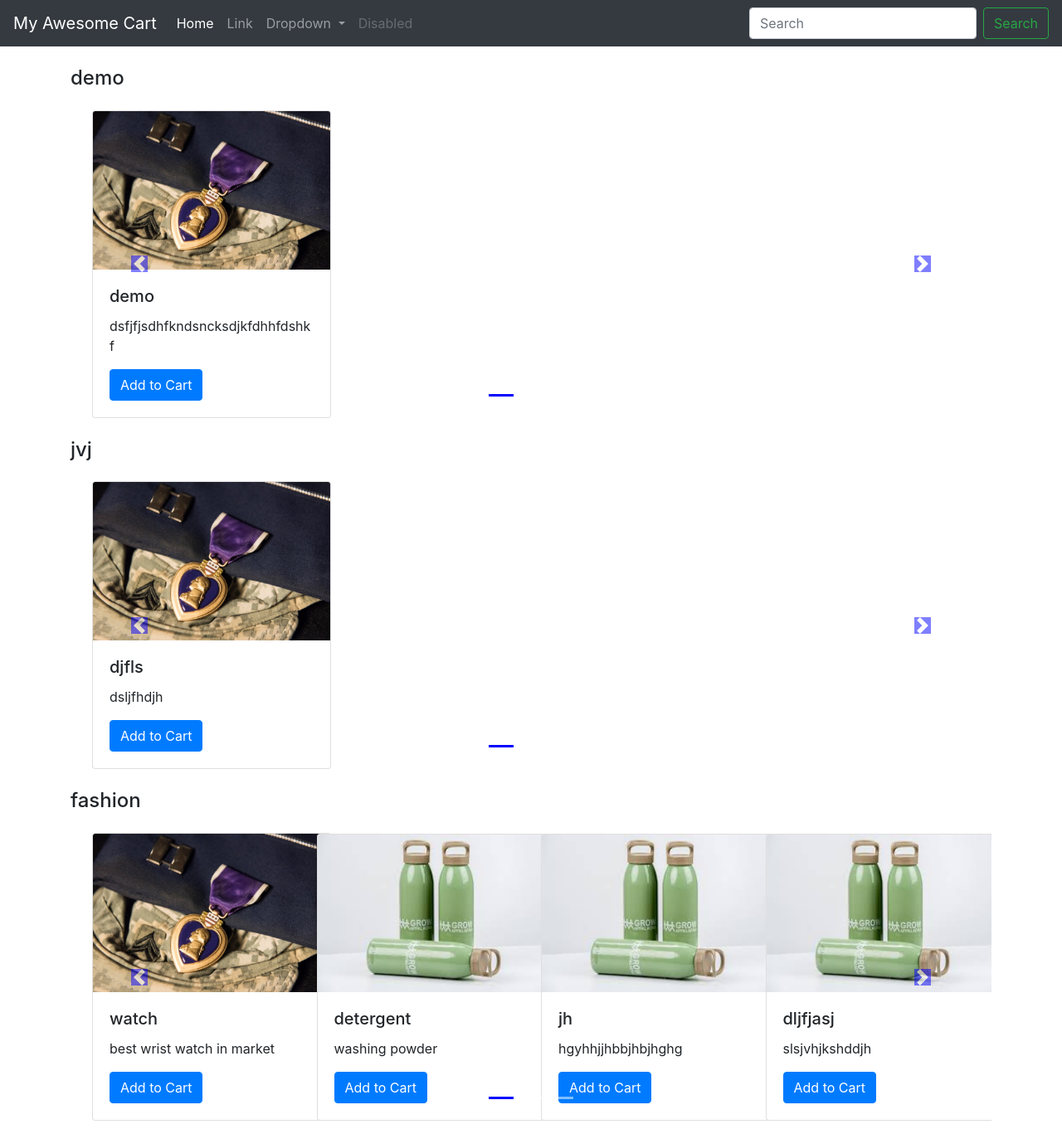
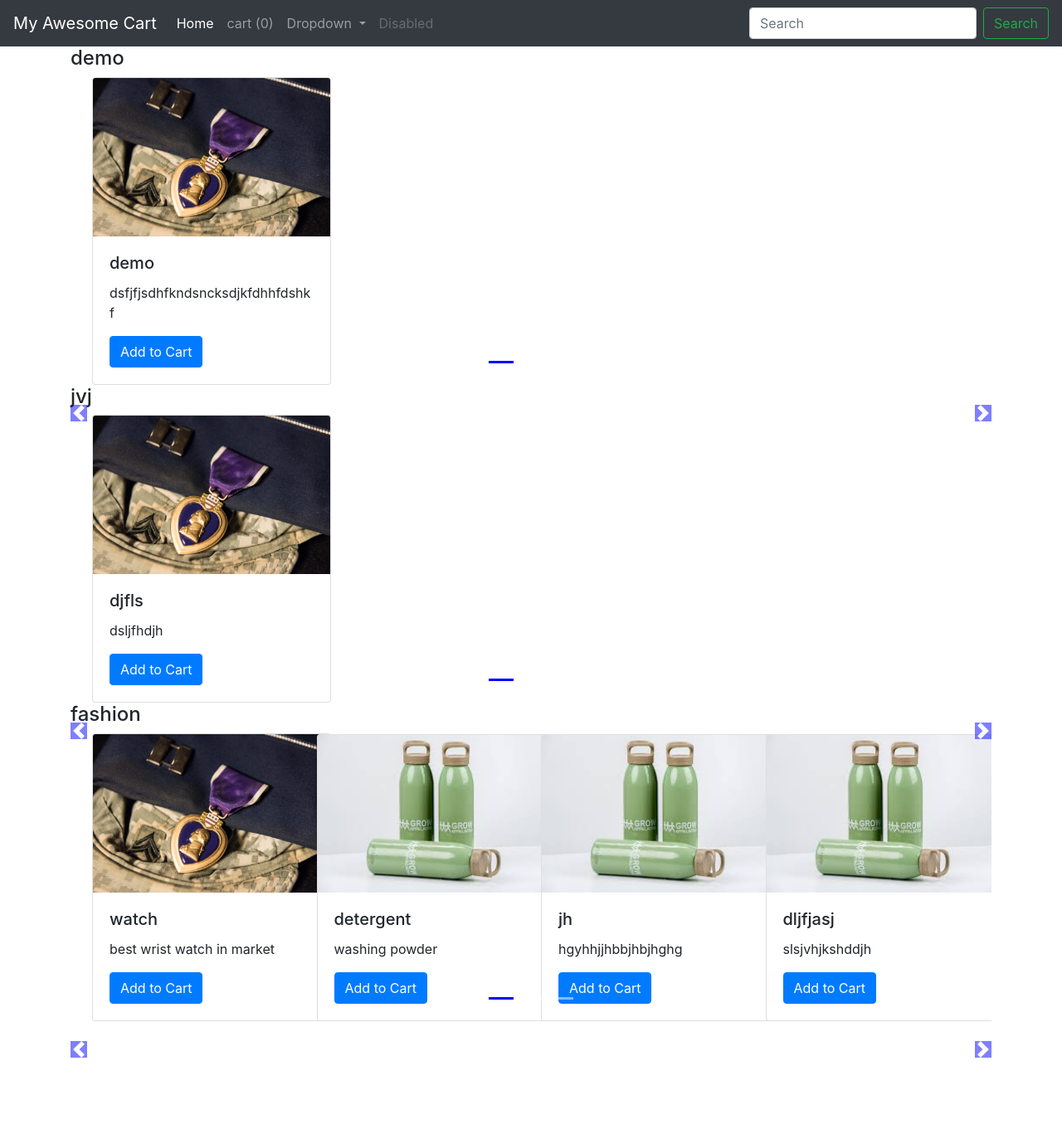
Before and after one commit to Amitojasa/Ecommerce-website, a Django app: page /shop/ in a window 1280 px wide. Shown: the whole page at 83% size. After the commit the page ends 1275 px from the top, so only its background shows below. Run offline with Django 3.2, Linux system fonts and the light colour scheme; data comes from the database, SQL or seed files in the repository; both versions use the stored data as it was after the commit; some libraries are stand-ins or nearby versions.

Commit message:
work under progress

```diff
--- a/mac/shop/templates/shop/basic.html
+++ b/mac/shop/templates/shop/basic.html
@@ -27,7 +27,7 @@
         <a class="nav-link" href="#">Home <span class="sr-only">(current)</span></a>
       </li>
       <li class="nav-item">
-        <a class="nav-link" href="#">Link</a>
+        <a class="nav-link" href="#">cart (<span id="cart">0</span>)</a>
       </li>
       <li class="nav-item dropdown">
         <a class="nav-link dropdown-toggle" href="#" id="navbarDropdown" role="button" data-toggle="dropdown" aria-haspopup="true" aria-expanded="false">
--- a/mac/shop/templates/shop/index.html
+++ b/mac/shop/templates/shop/index.html
@@ -30,14 +30,20 @@
            padding-left: 0,
            padding-right: 0;
            }
+        a.control{
+            bottom:initial;
+            top:initial;
+            width:initial;
+
+        }
 {% endblock %}
 
 {% block body %}
  {% load static %}
 <div class="container">
     {% for product,range,slides in allProds %}
-    <h4 class="my-4">{{product.0.category}}</h4>
-<div id="demo{{forloop.counter}}" class="carousel slide my-3" data-ride="carousel">
+    <h4>{{product.0.category}}</h4>
+<div id="demo{{forloop.counter}}" class="carousel slide" data-ride="carousel">
     <ul class="carousel-indicators">
       <li data-target="#demo{{forloop.counter}}" data-slide-to="0" class="active"></li>
         {% for i in range %}
@@ -49,17 +55,7 @@
     <div class="container carousel-inner no-padding">
 
       <div class="carousel-item active">
-        <div class="col-xs-3 col-sm-3 col-md-3">
-          <div class="card" style="width: 18rem;">
-            <img src='/media/{{product.0.image}}' class="card-img-top" alt="...">
-            <div class="card-body">
-                <h5 class="card-title">{{product.0.product_name}}</h5>
-                <p class="card-text">{{product.0.desc}}</p>
-                <button id="pr{{product.0.id}}" class="cart btn btn-primary">Add to Cart</button>
-            </div>
-          </div>
-       </div>
-          {% for i in product|slice:"1:" %}
+          {% for i in product %}
             <div class="col-xs-3 col-sm-3 col-md-3">
               <div class="card" style="width: 18rem;">
                 <img src='/media/{{i.image}}' class="card-img-top" alt="...">
@@ -70,7 +66,7 @@
                 </div>
               </div>
             </div>
-          {% if forloop.counter|divisibleby:3 and forloop.counter > 0 and not forloop.last %}
+          {% if forloop.counter|divisibleby:4 and forloop.counter > 0 and not forloop.last %}
 
             </div><div class="carousel-item">
           {% endif %}
@@ -79,10 +75,10 @@
 </div>
 
     <!-- left and right controls for the slide -->
-    <a class="carousel-control-prev" href="#demo{{forloop.counter}}" data-slide="prev">
+    <a class="control my-4 carousel-control-prev" href="#demo{{forloop.counter}}" data-slide="prev">
         <span class="carousel-control-prev-icon"></span>
     </a>
-    <a class="carousel-control-next" href="#demo{{forloop.counter}}" data-slide="next">
+    <a class="control my-4 carousel-control-next" href="#demo{{forloop.counter}}" data-slide="next">
         <span class="carousel-control-next-icon"></span>
     </a>
 
@@ -99,6 +95,7 @@
         var cart = {};
     }else{
         cart=JSON.parse(localStorage.getItem('cart'));
+        document.getElementById('cart').innerHTML=Object.keys(cart).length;
     }
 
     $('.cart').click(function(){
@@ -111,6 +108,7 @@
         }
         console.log(cart);
         localStorage.setItem('cart',JSON.stringify(cart));
+        document.getElementById('cart').innerHTML=Object.keys(cart).length;
     });
 </script>
 
```
Also changed, not shown: mac/db.sqlite3, mac/media/shop/images/images2_QBGyxre.JPG (added), mac/media/shop/images/images2_msut82Z.JPG (added), mac/media/shop/images/test_FgLIsdb.jpeg (added), mac/media/shop/images/test_PDkdyN7.jpeg (added), mac/media/shop/images/test_oa34D6D.jpeg (added).
